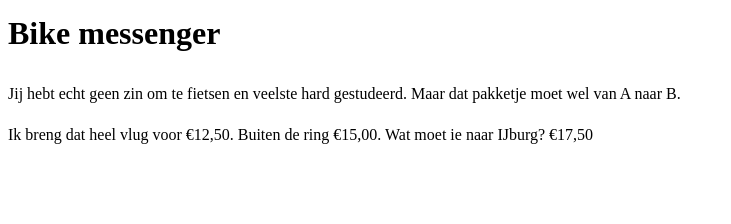
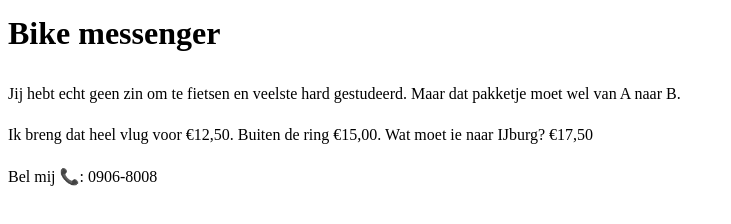
Before and after one commit to RogierdeRuijter/bike-messenger, a plain HTML site: page index.html in a window 1280 px wide. Shown: the whole page, without its empty margins (0-731 px from the left). Drawn offline with Linux system fonts and the light colour scheme.

Commit message:
Update index.html

```diff
--- a/index.html
+++ b/index.html
@@ -7,5 +7,6 @@
       <h1>Bike messenger</h1>
       <p>Jij hebt echt geen zin om te fietsen en veelste hard gestudeerd. Maar dat pakketje moet wel van A naar B.</p>
       <p>Ik breng dat heel vlug voor €12,50. Buiten de ring €15,00. Wat moet ie naar IJburg? €17,50</p>
+      <p>Bel mij 📞: 0906-8008 </p>
     </body>
 </html>
```
